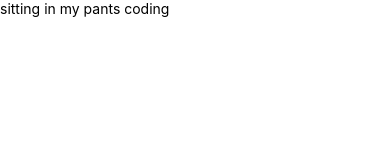
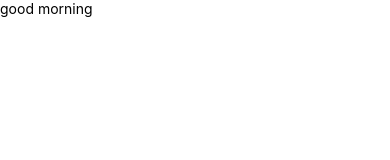
Before and after one commit to prayingmantislab/Mfs, a React Native app: screen / in a window 390 px wide. Shown: the top 160 px of the page. Built offline with nearby package versions, Linux system fonts and the light colour scheme.

Commit message:
changed to good morning

```diff
--- a/App.tsx
+++ b/App.tsx
@@ -11,12 +11,10 @@
 import React from 'react';
 import {View, Text} from 'react-native';
 
-
 const App = () => {
-
   return (
     <View>
-      <Text>sitting in my pants coding</Text>
+      <Text>good morning</Text>
     </View>
   );
 };
```
